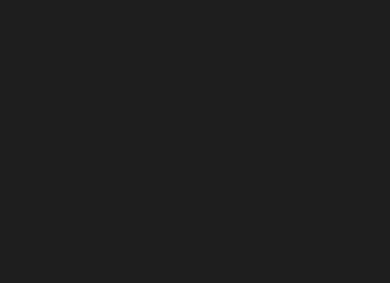
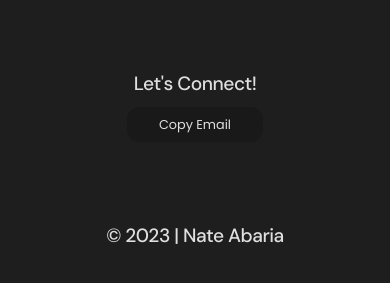
Before and after one commit to nvaba/Portfolio, a Vue app: page / in a window 390 px wide. Shown: the part 1451-1734 px from the top of the page. Before the commit the page ends 1469 px from the top, so only its background shows below. Built offline with nearby package versions, Linux system fonts and the light colour scheme; no server answers.

Commit message:
Add mobile footer

```diff
--- /dev/null
+++ b/src/components/MobileFooter.vue
@@ -0,0 +1,23 @@
+<template>
+  <footer class="mt-[5rem]">
+    <section>
+      <h4 class="text-center">Let's Connect!</h4>
+      <div class="mx-auto mt-2 text-center">
+        <button
+          class="rounded-xl bg-panel px-8 py-2 text-[0.8rem] text-headingtext transition-all duration-300 ease-in-out hover:bg-accent hover:text-panel active:bg-accent active:text-panel"
+        >
+          Copy Email
+        </button>
+      </div>
+    </section>
+
+    <section class="my-[5rem]">
+      <h4 class="text-center">&#xA9; 2023 | Nate Abaria</h4>
+      <nav></nav>
+    </section>
+  </footer>
+</template>
+
+<script setup lang="ts"></script>
+
+<style></style>
--- a/src/components/Right.vue
+++ b/src/components/Right.vue
@@ -7,6 +7,7 @@
     <VisualArts />
     <About />
     <Stack />
+    <MobileFooter />
   </div>
 </template>
 
@@ -15,4 +16,5 @@ import FeaturedProjects from "./FeaturedProjects.vue";
 import VisualArts from "./VisualArts.vue";
 import About from "./About.vue";
 import Stack from "./Stack.vue";
+import MobileFooter from "./MobileFooter.vue";
 </script>
```
